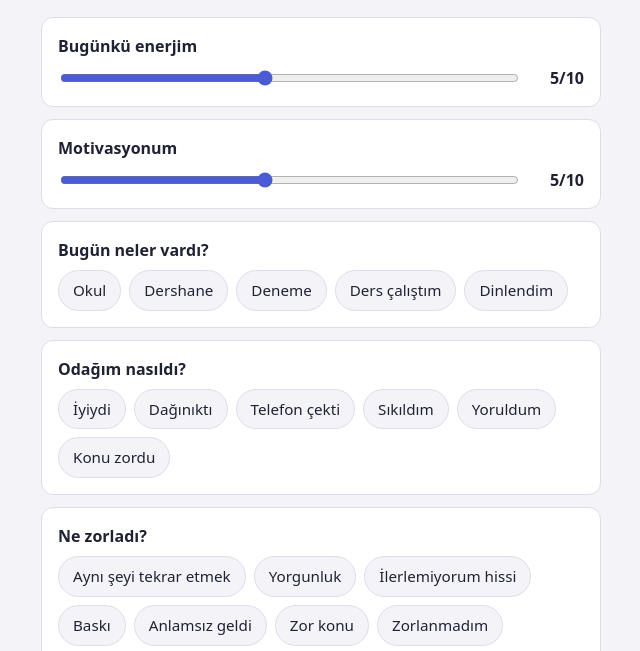
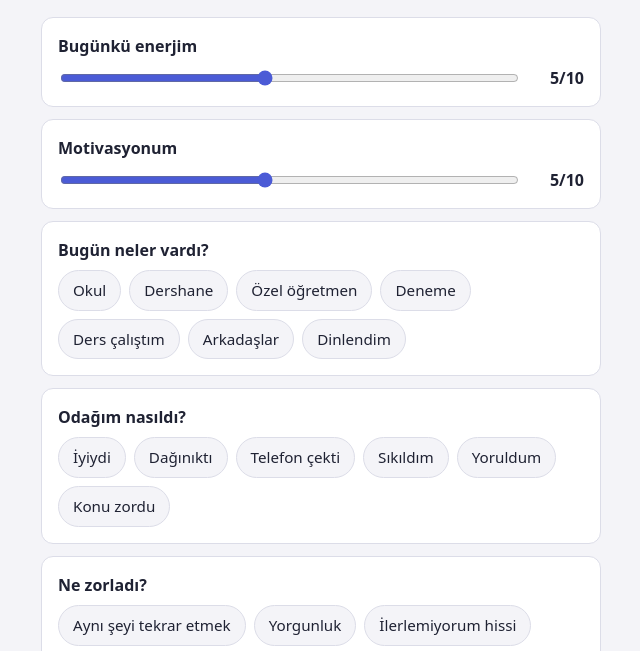
Before and after one commit to lighthouse-mentality/notgonder, a plain HTML site: page sude-gunluk-not.html in a window 1280 px wide. Shown: the part 108-759 px from the top of the page, without its empty margins (319-959 px from the left). Drawn offline with Linux system fonts and the light colour scheme.

Commit message:
Add files via upload

```diff
--- a/sude-gunluk-not.html
+++ b/sude-gunluk-not.html
@@ -64,7 +64,7 @@ const SL = [
   {id:"motivasyon", t:"Motivasyonum"}
 ];
 const G = [
-  {id:"bugun", t:"Bugün neler vardı?", m:true, o:["Okul","Dershane","Deneme","Ders çalıştım","Dinlendim"]},
+  {id:"bugun", t:"Bugün neler vardı?", m:true, o:["Okul","Dershane","Özel öğretmen","Deneme","Ders çalıştım","Arkadaşlar","Dinlendim"]},
   {id:"odak", t:"Odağım nasıldı?", m:true, o:["İyiydi","Dağınıktı","Telefon çekti","Sıkıldım","Yoruldum","Konu zordu"]},
   {id:"zor", t:"Ne zorladı?", m:true, o:["Aynı şeyi tekrar etmek","Yorgunluk","İlerlemiyorum hissi","Baskı","Anlamsız geldi","Zor konu","Zorlanmadım"]},
   {id:"uyku", t:"Dün gece uyku", m:false, o:["6 saatten az","6–7 saat","7–8 saat","8 saatten fazla"]},
```
